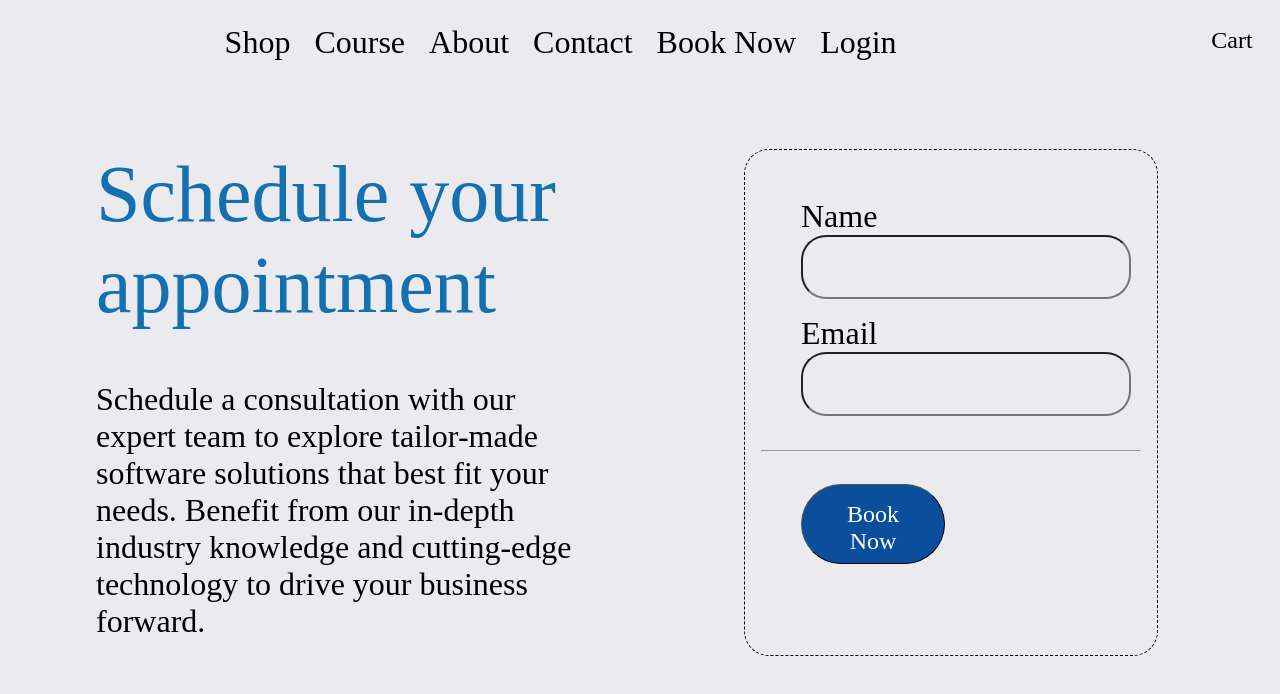
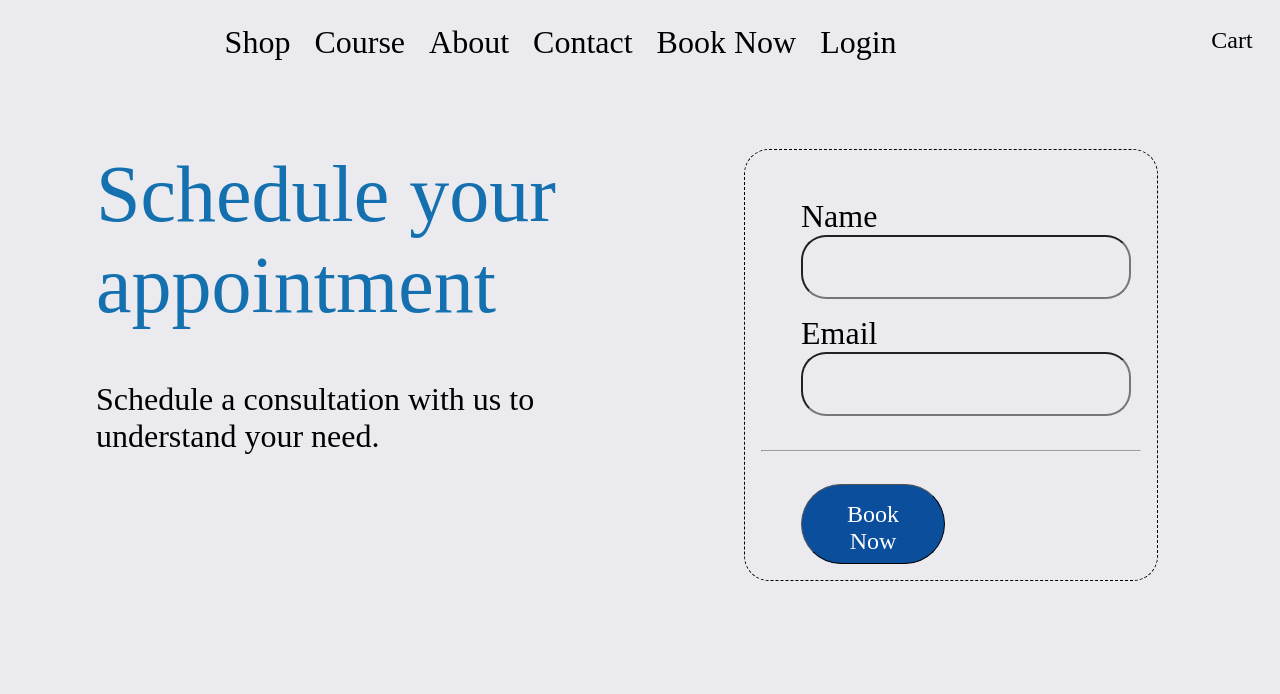
Before and after one commit to gtktorres/moore-gallery-project, a Next.js app: page /booking in a window 1280 px wide. Shown: the top 694 px of the page. Built offline with nearby package versions, Linux system fonts and the light colour scheme.

Commit message:
US3 updated text field and additional changes to the instagram link objects

```diff
--- a/src/app/booking/page.tsx
+++ b/src/app/booking/page.tsx
@@ -14,7 +14,7 @@ const Booking = () => {
                 </h2>
                 <br />
                 <p style={{  marginLeft: "3rem", marginTop: "2rem", marginBottom: "5rem"}}>
-                Schedule a consultation with our expert team to explore tailor-made software solutions that best fit your needs. Benefit from our in-depth industry knowledge and cutting-edge technology to drive your business forward.
+                Schedule a consultation with us to understand your need.
                 </p>
               </div>
             <div className='right' style={{ marginLeft: "3rem", maxWidth: "75%",position: "relative", border: "1px dashed black", borderRadius: "25px", padding: 0, margin: "4rem", boxSizing: "border-box"}}>
```
Also changed, not shown: src/app/about/page.tsx (+4 -4 lines).
